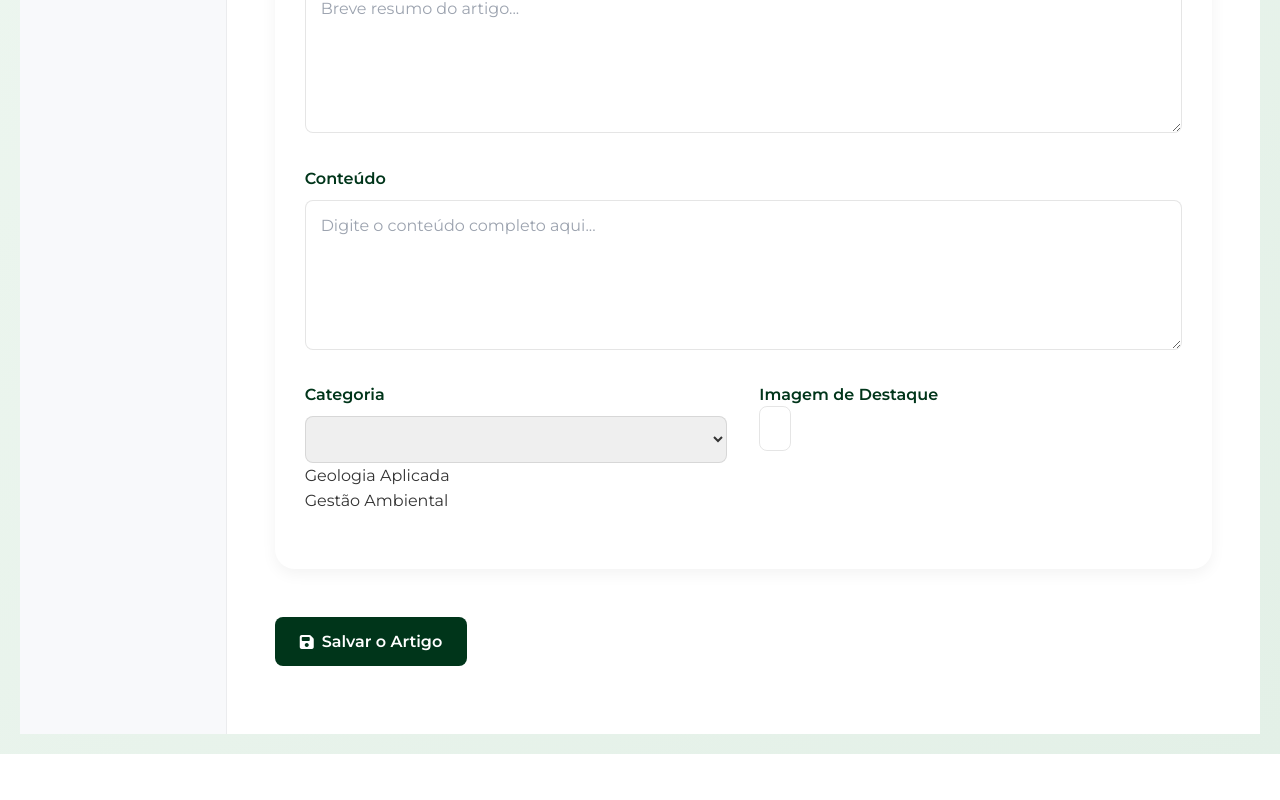
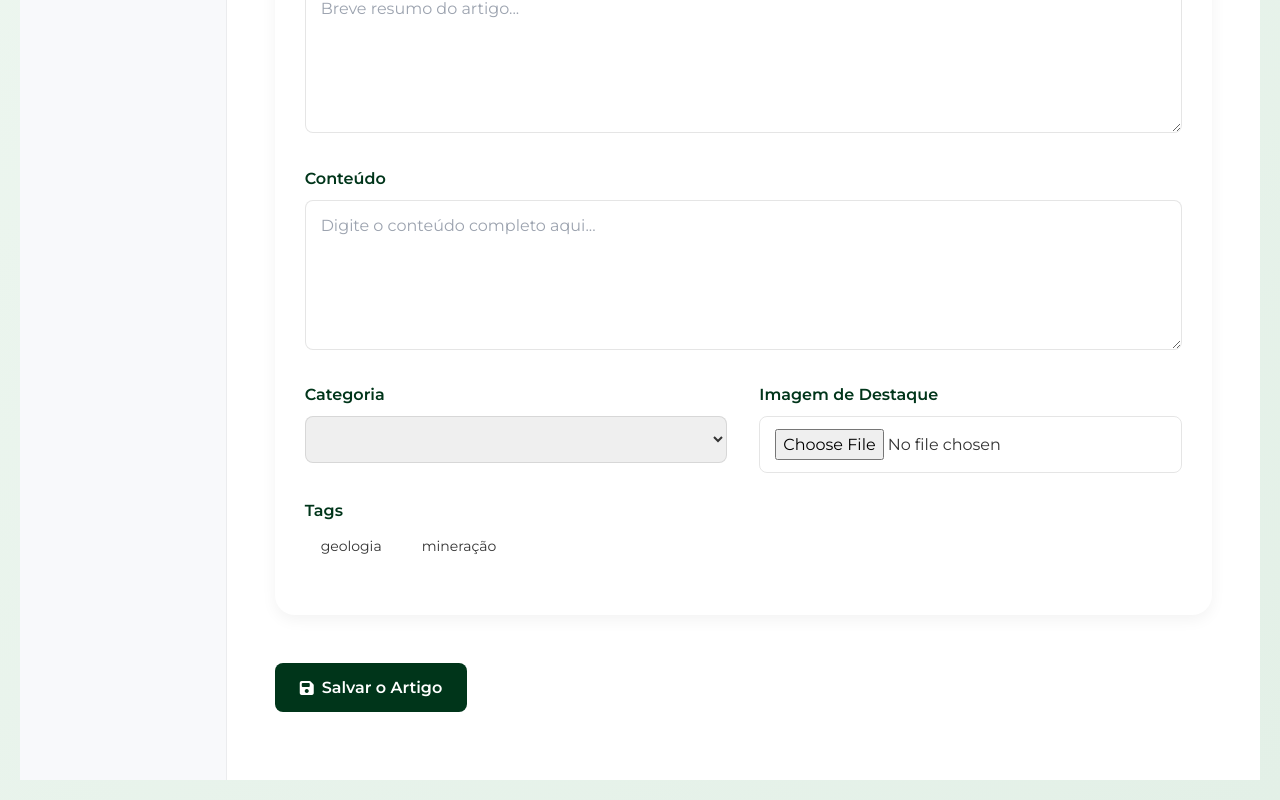
Before and after one commit to rick-nataniel-walker/crm-frontend, a Vue app: page /articles in a window 1280 px wide. Shown: the part 923-1723 px from the top of the page. Before the commit the page ends 1677 px from the top, so only its background shows below. Built offline with nearby package versions, Linux system fonts and the light colour scheme.

Commit message:
article form complete

```diff
--- a/src/components/form/FormGroup.vue
+++ b/src/components/form/FormGroup.vue
@@ -5,11 +5,14 @@
       :is="inputType"
       :value="modelValue"
       v-bind="$attrs"
+      :type="type"
       @input="handleInput"
       @change="handleChange"
       class="form-control"
-    />
-    <slot></slot>
+    >
+      <slot></slot>
+    </component>
+    <slot name="misc"> </slot>
   </div>
 </template>
 
@@ -24,6 +27,10 @@ export default {
       default: "input",
       validator: (value) =>
         ["input", "textarea", "select", "file"].includes(value),
+    },
+    type: {
+      type: String,
+      required: false,
     },
     row: Boolean,
   },
--- /dev/null
+++ b/src/components/form/TagSelector.vue
@@ -0,0 +1,62 @@
+<template>
+  <div class="tag-selector-component">
+    <form-group :label="label" type="hidden">
+      <template #misc>
+        <div class="flex flex-wrap gap-2 mt-2">
+          <div
+            v-for="tag in tags"
+            :key="tag.id"
+            class="px-4 py-1 rounded-full text-sm cursor-pointer transition-all duration-200"
+            :class="[
+              modelValue.includes(tag.id)
+                ? 'bg-primary text-white'
+                : 'bg-white text-primary-800 hover:bg-primary hover:text-white',
+            ]"
+            @click="toggleTag(tag.id)"
+          >
+            {{ tag.name }}
+          </div>
+        </div>
+      </template>
+    </form-group>
+  </div>
+</template>
+
+<script>
+import FormGroup from "@/components/form/FormGroup";
+export default {
+  name: "TagSelector",
+  components: { FormGroup },
+  props: {
+    label: {
+      type: String,
+      default: "Tags",
+    },
+    modelValue: {
+      type: Array,
+      default: () => [],
+    },
+    tags: {
+      type: Array,
+      required: true,
+    },
+  },
+  emits: ["update:modelValue"],
+  methods: {
+    toggleTag(tagId) {
+      const newValue = [...this.modelValue];
+      const index = newValue.indexOf(tagId);
+
+      if (index > -1) {
+        newValue.splice(index, 1);
+      } else {
+        newValue.push(tagId);
+      }
+
+      this.$emit("update:modelValue", newValue);
+    },
+  },
+};
+</script>
+
+<style scoped></style>
--- a/src/views/ArticlesView.vue
+++ b/src/views/ArticlesView.vue
@@ -51,8 +51,12 @@
         <form-group
           label="Imagem de Destaque"
           v-model="article.featuredImage"
-          inputType="file"
+          inputType="input"
+          type="file"
         />
+      </div>
+      <div class="grid md:grid-cols-2 gap-8">
+        <tag-selector :tags="tags" v-model="selectedTags" />
       </div>
     </div>
 
@@ -63,8 +67,9 @@
 <script>
 import ActionBtn from "@/components/shared/ActionBtn";
 import ArticleTable from "@/components/ArticleTable";
+import FormGroup from "@/components/form/FormGroup";
 import SectionTitle from "@/components/shared/SectionTitle";
-import FormGroup from "@/components/form/FormGroup";
+import TagSelector from "@/components/form/TagSelector";
 import { articles, article, categories, tags } from "@/datasource";
 
 export default {
@@ -74,6 +79,7 @@ export default {
     ArticleTable,
     FormGroup,
     SectionTitle,
+    TagSelector,
   },
   data() {
     return {
@@ -81,8 +87,10 @@ export default {
       article,
       categories,
       tags,
+      selectedTags: [],
     };
   },
+
   //TODO: when calling API use the config below to deal with edit and save
   /* computed: {
     formTitle() {
```
